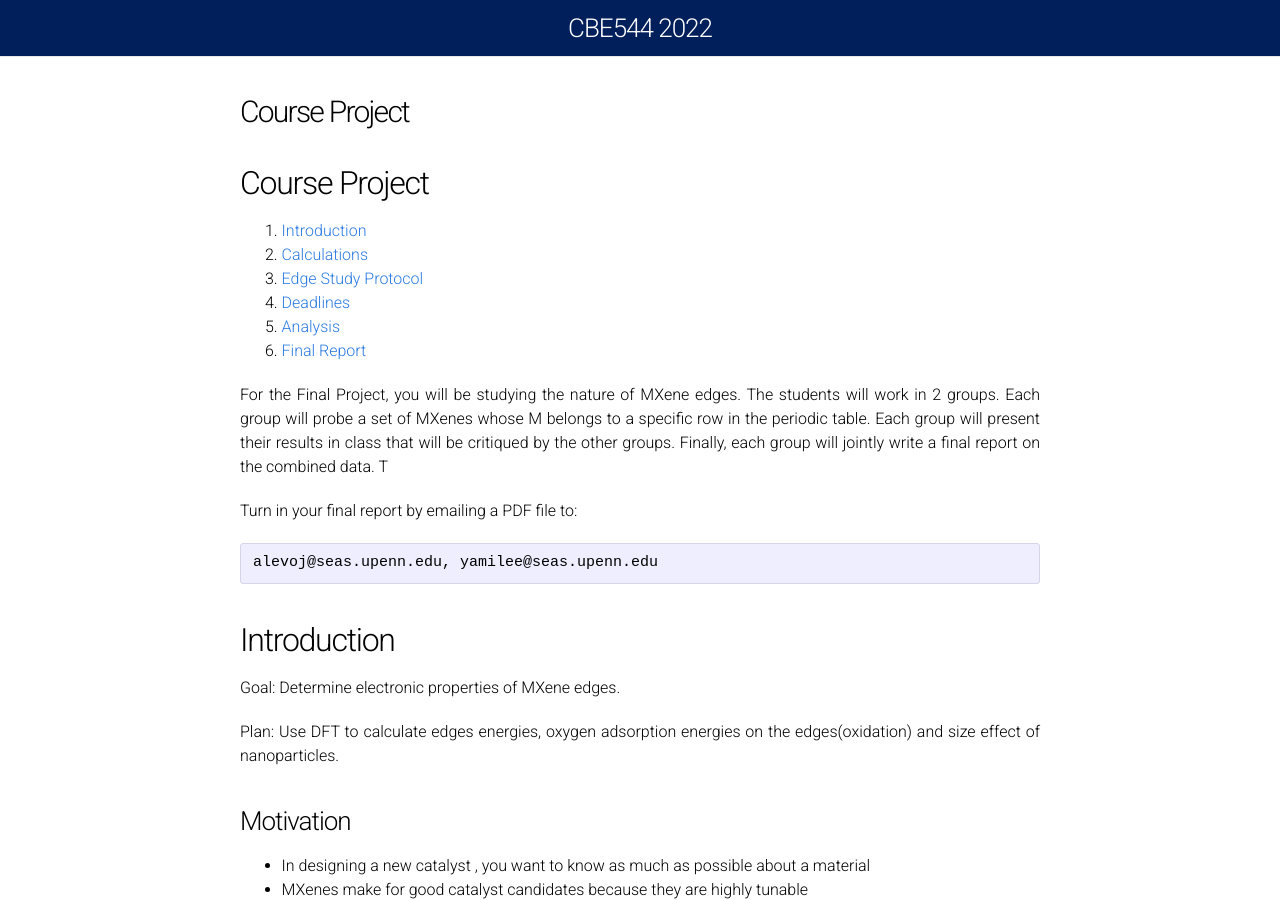
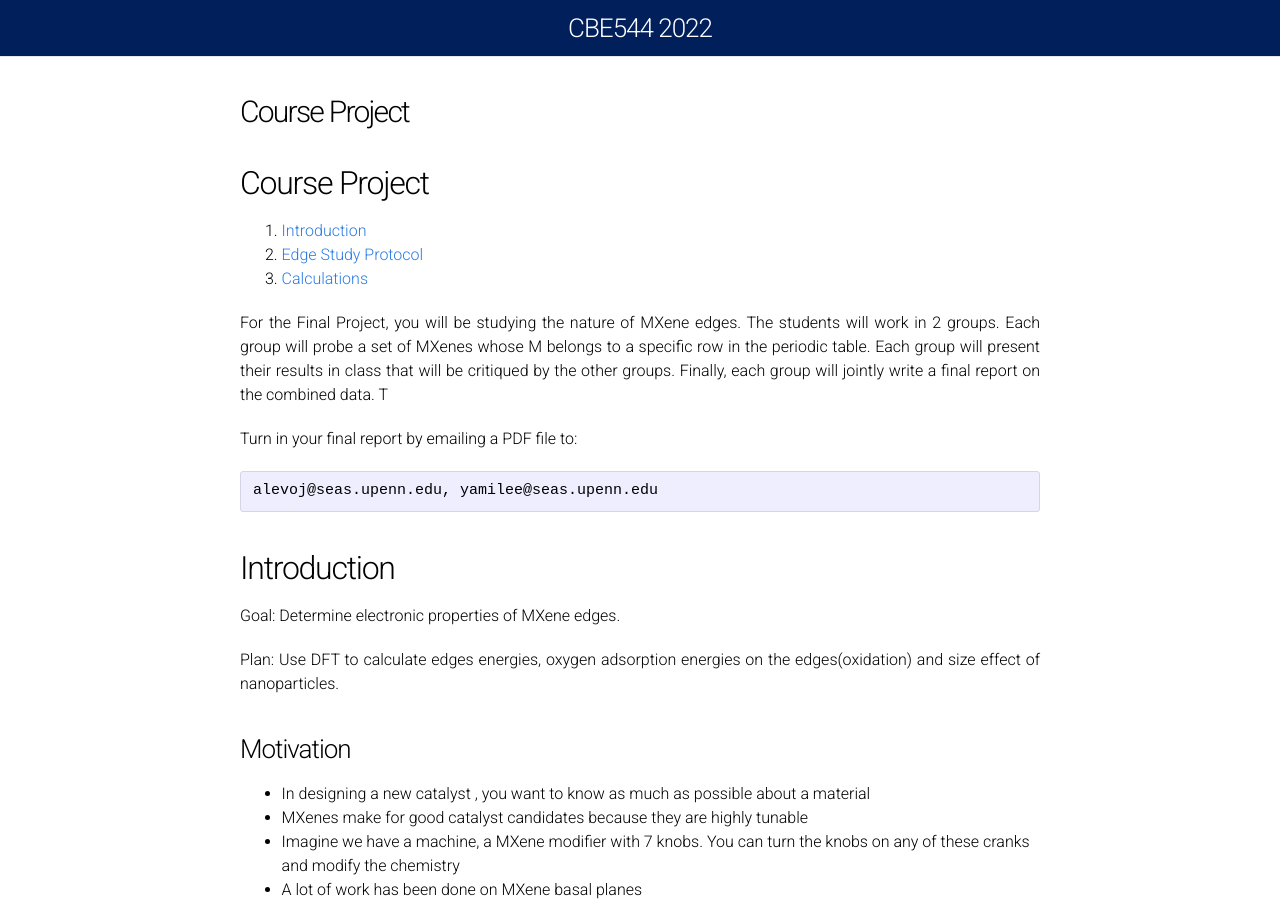
Before and after one commit to UPennCBE544/2023.github.io, a Jekyll site: the page built from ProjectDescription.md, in a window 1280 px wide and 900 px high. Built offline with Jekyll 4.4.1, drawn with Linux system fonts in a browser that asks for light colours; our own code applies the rules of GitHub Pages for plain Markdown files.

Commit message:
Update ProjectDescription.md

```diff
--- a/ProjectDescription.md
+++ b/ProjectDescription.md
@@ -7,11 +7,8 @@ permalink: /Project/
 
 
 1. [Introduction](#intro)
-2. [Calculations](#calcs)
-3. [Edge Study Protocol](#protocol)
-4. [Deadlines](#deadlines)
-5. [Analysis](#analysis)
-6. [Final Report](#report)
+2. [Edge Study Protocol](#protocol)
+3. [Calculations](#calcs)
 
 
 For the Final Project, you will be studying the nature of MXene edges. The students will work in 2 groups. Each group will probe a set of MXenes whose M belongs to a specific row in the periodic table. Each group will present their results in class that will be critiqued by the other groups. Finally, each group  will jointly write a final report on the combined data. T
```
